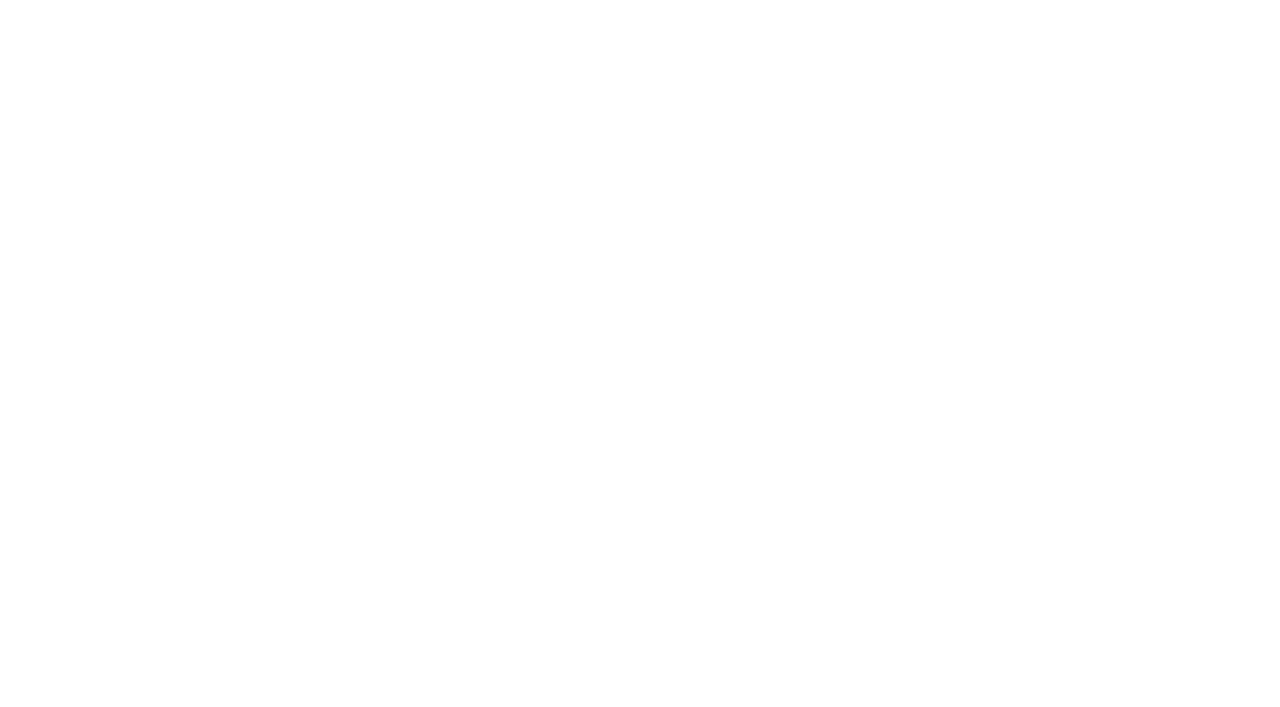
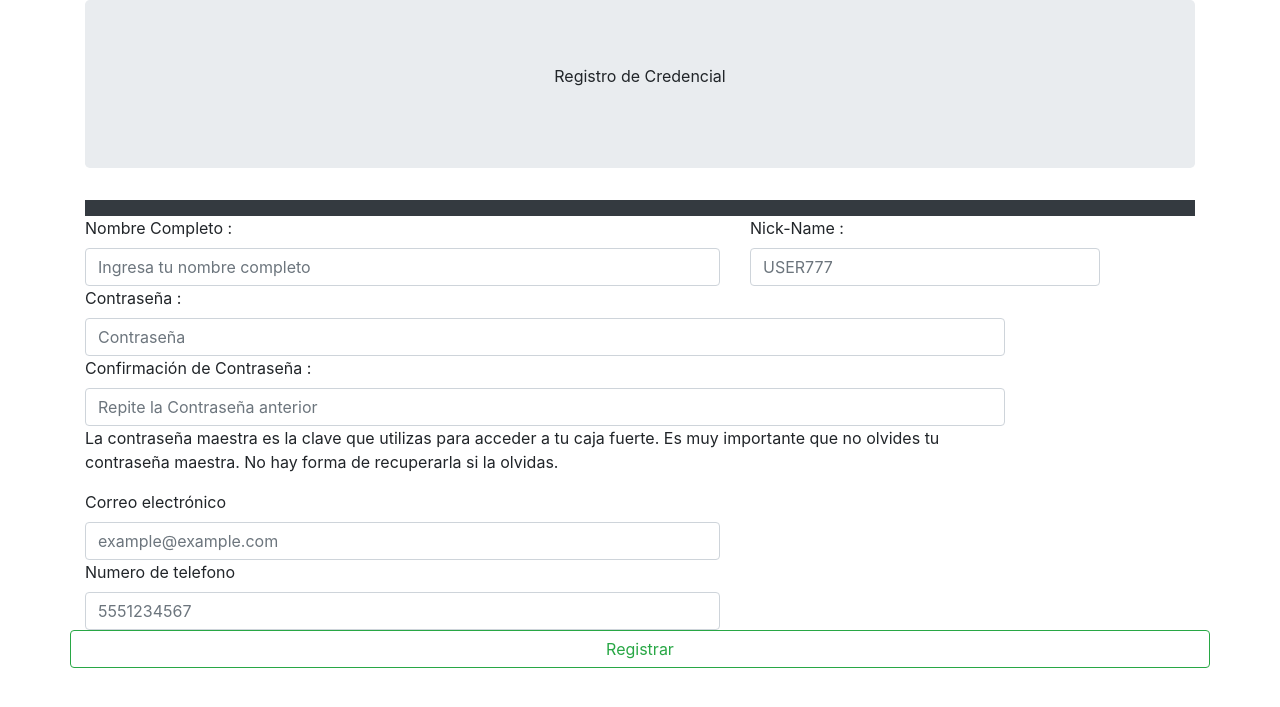
Before and after one commit to IrvingReyes/Plataforma-Credenciales, a Django app: page /usuario/registroCredencial in a window 1280 px wide. Before the commit the part shown is empty. Shown: the top 707 px of the page. Run offline with Django 3.2, Linux system fonts and the light colour scheme; some libraries are stand-ins or nearby versions.

Commit message:
xoce97
se agregaron mas detalles para el registro de la credencial faltan asignar mas cosas en el registro

```diff
--- a/adminPassword/registroU/templates/registroCredencial.html
+++ b/adminPassword/registroU/templates/registroCredencial.html
@@ -1 +1,66 @@
 {% extends "base.html" %}
+{% block titulo %}RCU{% endblock %}
+{% block estilos %}
+
+{% endblock %}
+{% block script %}
+
+{% endblock %}
+{% block encabezado %}
+<section class="jumbotron text-center">
+  <p class="display">Registro de Credencial</p>
+</section>
+{% endblock %}
+{% block barra %}
+  <nav class="navbar navbar bg-dark navbar-dark">
+
+  </nav>
+{% endblock %}
+{% block contenido %}
+<section class="container">
+    <form method="POST">
+        {% csrf_token %}
+        <div class="row">
+            <div class="col-7">
+                <label>Nombre Completo :</label>
+                <input type="text" class="form-control" name="nombre" placeholder="Ingresa tu nombre completo">
+            </div>
+            <div class="col-4">
+                <label>Nick-Name :</label>
+                <input type="text" class="form-control" name="username" placeholder="USER777">
+            </div>
+        </div>
+        <div class="row">
+            <div class="col-10">
+                <label>Contraseña :</label>
+                <input type="password" class="form-control" name="password" placeholder="Contraseña">
+            </div>
+            <div class="col-10">
+                <label>Confirmación de Contraseña :</label>
+                <input type="password" class="form-control" name="cpassword" placeholder="Repite la Contraseña anterior">
+            </div>
+            <div class="col-10">
+                <p>La contraseña maestra es la clave que utilizas para acceder a tu caja fuerte.
+                    Es muy importante que no olvides tu contraseña maestra.
+                    No hay forma de recuperarla si la olvidas.
+                </p>
+            </div>
+        </div>
+        <div class="row">
+            <div class="col-7">
+                <label>Correo electrónico</label>
+                <input type="email" class="form-control" name="correo" placeholder="example@example.com" >
+            </div>
+        </div>
+        <div class="row">
+            <div class="col-7">
+                <label>Numero de telefono</label>
+                <input type="text" class="form-control" name="telefono" placeholder="5551234567">
+            </div>
+        </div>
+        <div class="row">
+            <button type="submit" class="btn btn-outline-success btn-block">Registrar</button>
+        </div>
+    </form>
+</section>
+{% endblock %}
```
Also changed, not shown: 1 other file.
